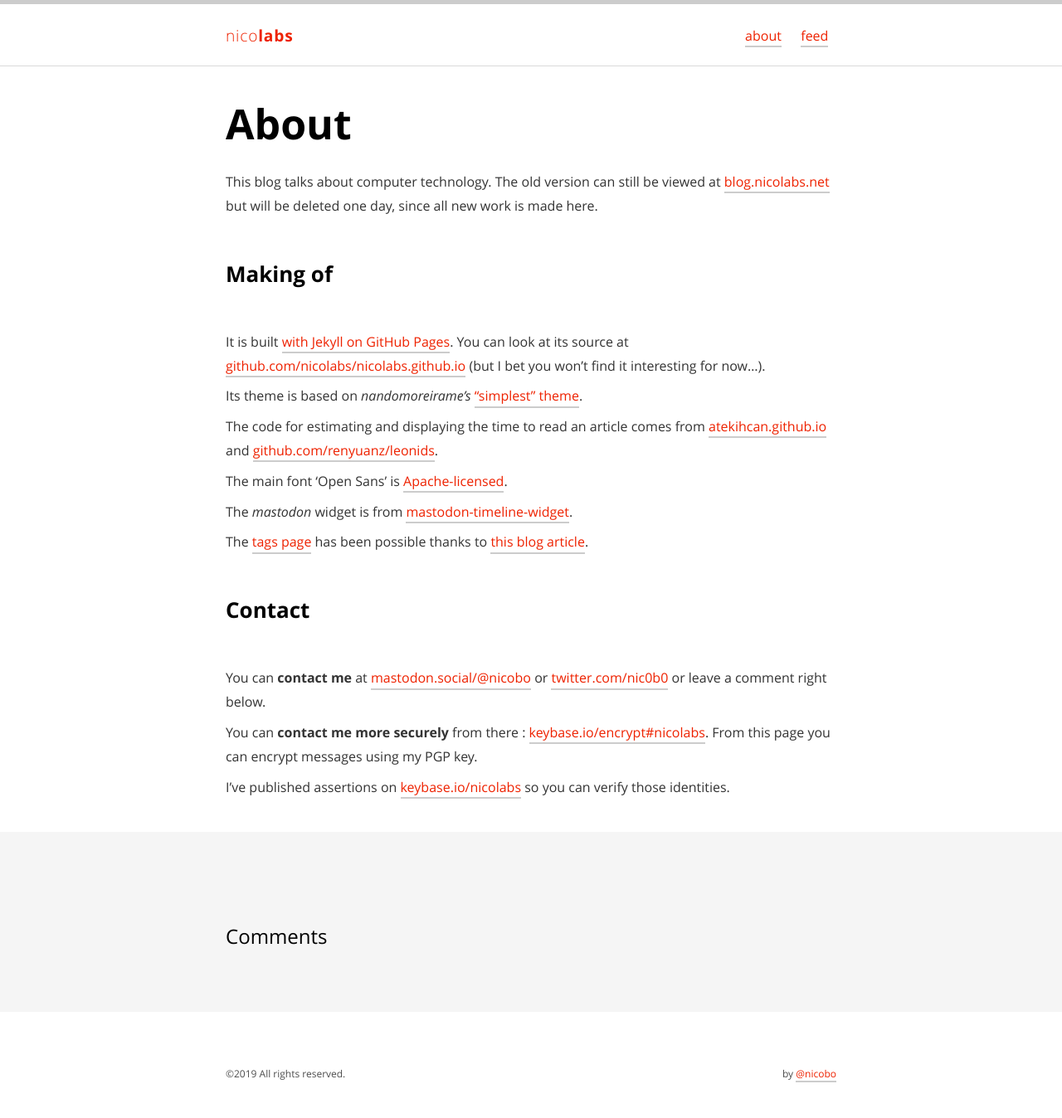
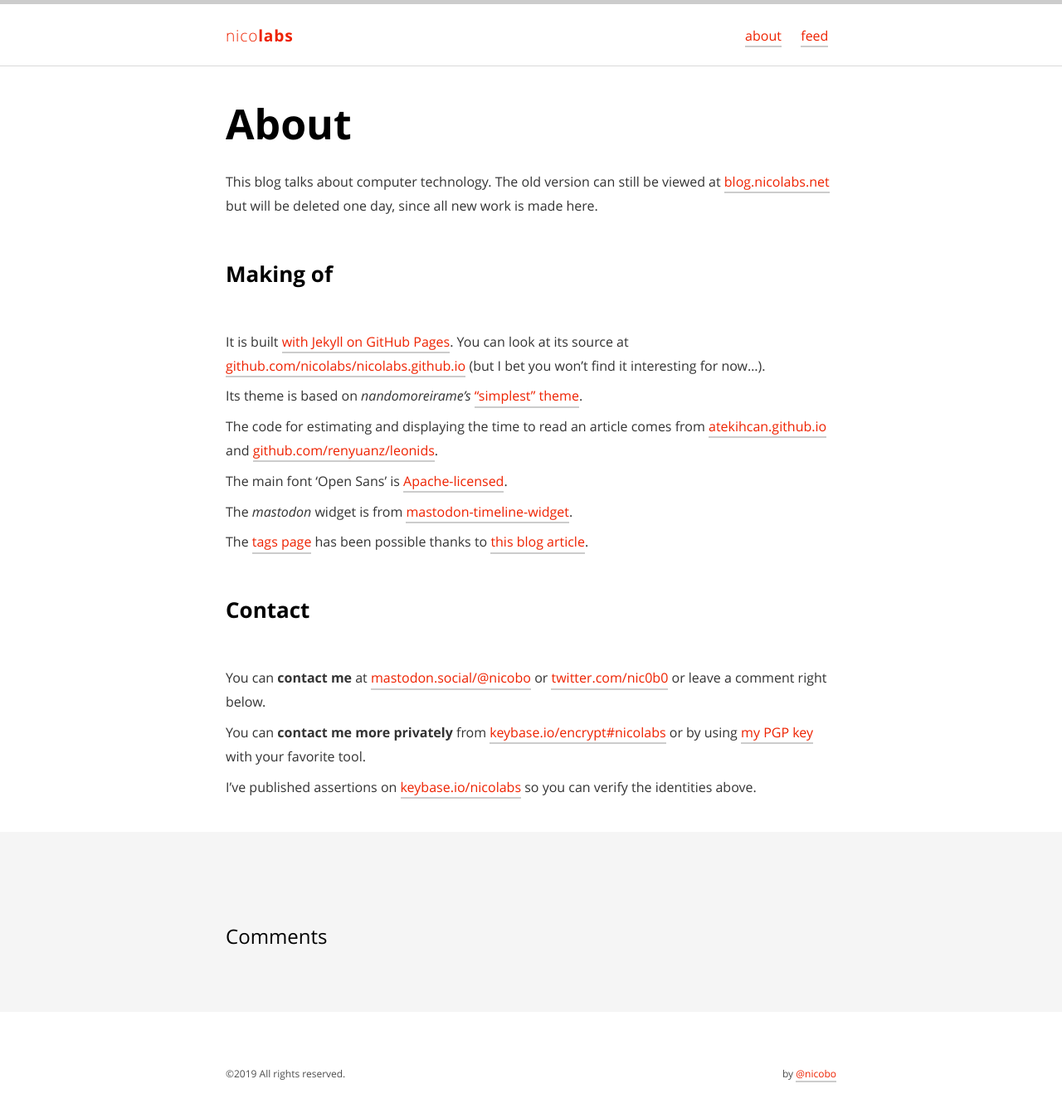
Before and after one commit to nicolabs/nicolabs.net, a Jekyll site: the page built from about.md, in a window 1280 px wide. Shown: the whole page at 83% size. Built offline with Jekyll 4.4.1, drawn with Linux system fonts in a browser that asks for light colours; comment, search, counter and statistics services are not loaded.

Commit message:
Moved 'author' assets to /assets/about/ Added my public PGP key

```diff
--- a/_config.yml
+++ b/_config.yml
@@ -38,7 +38,7 @@ author:
   name     : nicobo
   job      : Software Engineer
   bio      : "I'm interested into whatever is called technology and this is my <strong class=\"author-name\" itemprop=\"name\">lab's</strong> log."
-  thumb    : /images/author.png
+  thumb    : /assets/about/nicobo.png
   url      : https://nicolabs.net/contact
   github   : https://github.com/nicolabs
   twitter  : nic0b0
--- a/about.md
+++ b/about.md
@@ -28,7 +28,6 @@ The [tags page](/tags) has been possible thanks to [this blog article](https://c
 
 You can **contact me** at [mastodon.social/{{ site.author.mastodon.username }}]({{ site.author.mastodon.instance }}/{{ site.author.mastodon.username }}) or [twitter.com/{{ site.author.twitter }}](https://twitter.com/{{ site.author.twitter }}) or leave a comment right below.
 
-You can **contact me more securely** from there : [keybase.io/encrypt#nicolabs](https://keybase.io/encrypt#nicolabs).
-From this page you can encrypt messages using my PGP key.
+You can **contact me more privately** from [keybase.io/encrypt#nicolabs](https://keybase.io/encrypt#nicolabs) or by using [my PGP key](assets/about/nicobo.gpgpubkey.asc) with your favorite tool.
 
-I've published assertions on [keybase.io/nicolabs](https://keybase.io/nicolabs) so you can verify those identities.
+I've published assertions on [keybase.io/nicolabs](https://keybase.io/nicolabs) so you can verify the identities above.
```
Also changed, not shown: assets/about/nicobo.png (renamed from assets/images/author.png), 1 other file.
